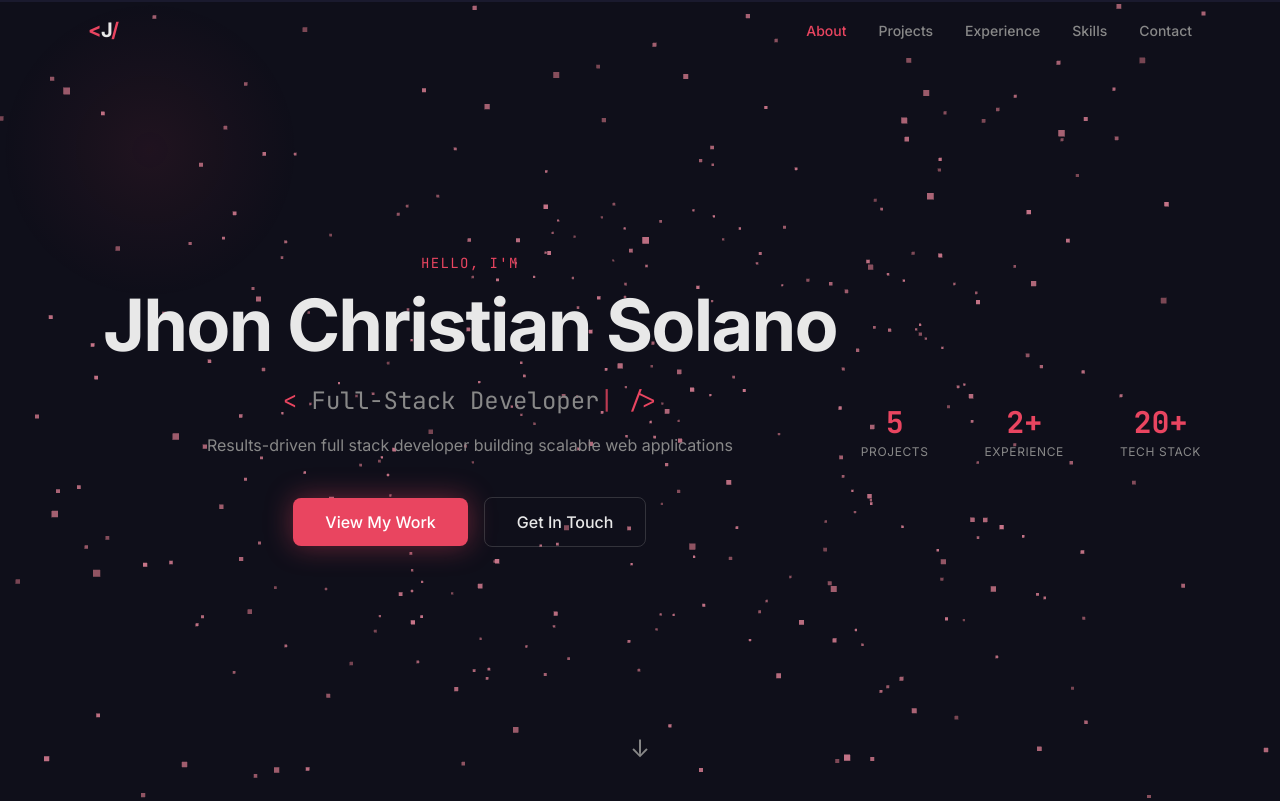
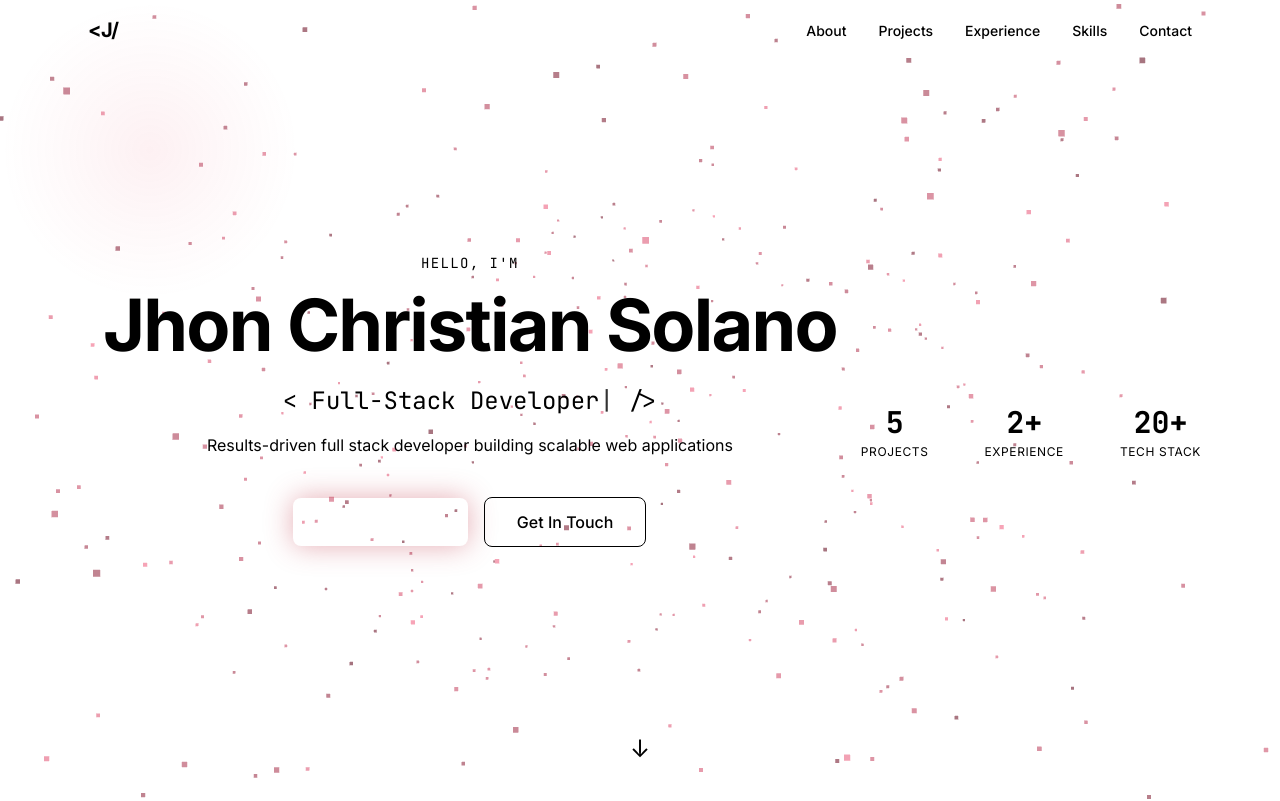
Before and after one commit to Chapunk1620/Portfolio, a Next.js app: page / in a window 1280 px wide. Shown: the top 801 px of the page. Built offline with nearby package versions, Linux system fonts and the light colour scheme.

Commit message:
feat(theme): add light/dark CSS variables and Tailwind config

```diff
--- a/app/globals.css
+++ b/app/globals.css
@@ -1,6 +1,22 @@
 @tailwind base;
 @tailwind components;
 @tailwind utilities;
+
+:root {
+  --color-bg-primary: 250, 248, 245;
+  --color-bg-surface: 255, 255, 255;
+  --color-text-primary: 45, 45, 45;
+  --color-text-muted: 119, 119, 119;
+  --color-accent-red: 194, 58, 75;
+}
+
+:root.dark {
+  --color-bg-primary: 15, 15, 26;
+  --color-bg-surface: 26, 26, 46;
+  --color-text-primary: 232, 232, 232;
+  --color-text-muted: 136, 136, 136;
+  --color-accent-red: 233, 69, 96;
+}
 
 html {
   scroll-behavior: smooth;
@@ -8,6 +24,12 @@ html {
 
 body {
   @apply bg-dark text-text-primary font-sans;
+  transition: background-color 0.3s ease, color 0.3s ease;
+}
+
+::selection {
+  background-color: rgb(var(--color-accent-red));
+  color: white;
 }
 
 ::-webkit-scrollbar {
@@ -20,5 +42,26 @@ body {
   @apply bg-dark-surface rounded-full;
 }
 ::-webkit-scrollbar-thumb:hover {
-  @apply bg-accent-red/30;
+  background-color: color-mix(in srgb, var(--color-accent-red) 30%, transparent);
 }
+
+@keyframes pulseGlow {
+  0%, 100% { box-shadow: 0 0 20px rgba(var(--color-accent-red), 0.3); }
+  50% { box-shadow: 0 0 40px rgba(var(--color-accent-red), 0.6); }
+}
+
+.animate-pulse-glow {
+  animation: pulseGlow 2s ease-in-out infinite;
+}
+
+@keyframes pulseSkeleton {
+  0%, 100% { opacity: 0.3; }
+  50% { opacity: 0.6; }
+}
+
+@keyframes ripple {
+  to {
+    transform: scale(4);
+    opacity: 0;
+  }
+}
--- a/tailwind.config.ts
+++ b/tailwind.config.ts
@@ -1,6 +1,7 @@
 import type { Config } from "tailwindcss";
 
 const config: Config = {
+  darkMode: "class",
   content: [
     "./pages/**/*.{js,ts,jsx,tsx,mdx}",
     "./components/**/*.{js,ts,jsx,tsx,mdx}",
@@ -10,17 +11,17 @@ const config: Config = {
     extend: {
       colors: {
         dark: {
-          DEFAULT: "#0f0f1a",
-          surface: "#1a1a2e",
+          DEFAULT: "rgb(var(--color-bg-primary) / <alpha-value>)",
+          surface: "rgb(var(--color-bg-surface) / <alpha-value>)",
           mid: "#16213e",
         },
         accent: {
-          red: "#e94560",
+          red: "rgb(var(--color-accent-red) / <alpha-value>)",
           blue: "#0f3460",
         },
         text: {
-          primary: "#e8e8e8",
-          muted: "#888",
+          primary: "rgb(var(--color-text-primary) / <alpha-value>)",
+          muted: "rgb(var(--color-text-muted) / <alpha-value>)",
         },
       },
       fontFamily: {
@@ -32,12 +33,12 @@ const config: Config = {
         button: "8px",
       },
       animation: {
-        "pulse-glow": "pulseGlow 2s ease-in-out infinite",
+        "pulse-skeleton": "pulseSkeleton 1.5s ease-in-out infinite",
       },
       keyframes: {
-        pulseGlow: {
-          "0%, 100%": { boxShadow: "0 0 20px rgba(233, 69, 96, 0.3)" },
-          "50%": { boxShadow: "0 0 40px rgba(233, 69, 96, 0.6)" },
+        pulseSkeleton: {
+          "0%, 100%": { opacity: "0.3" },
+          "50%": { opacity: "0.6" },
         },
       },
     },
```
